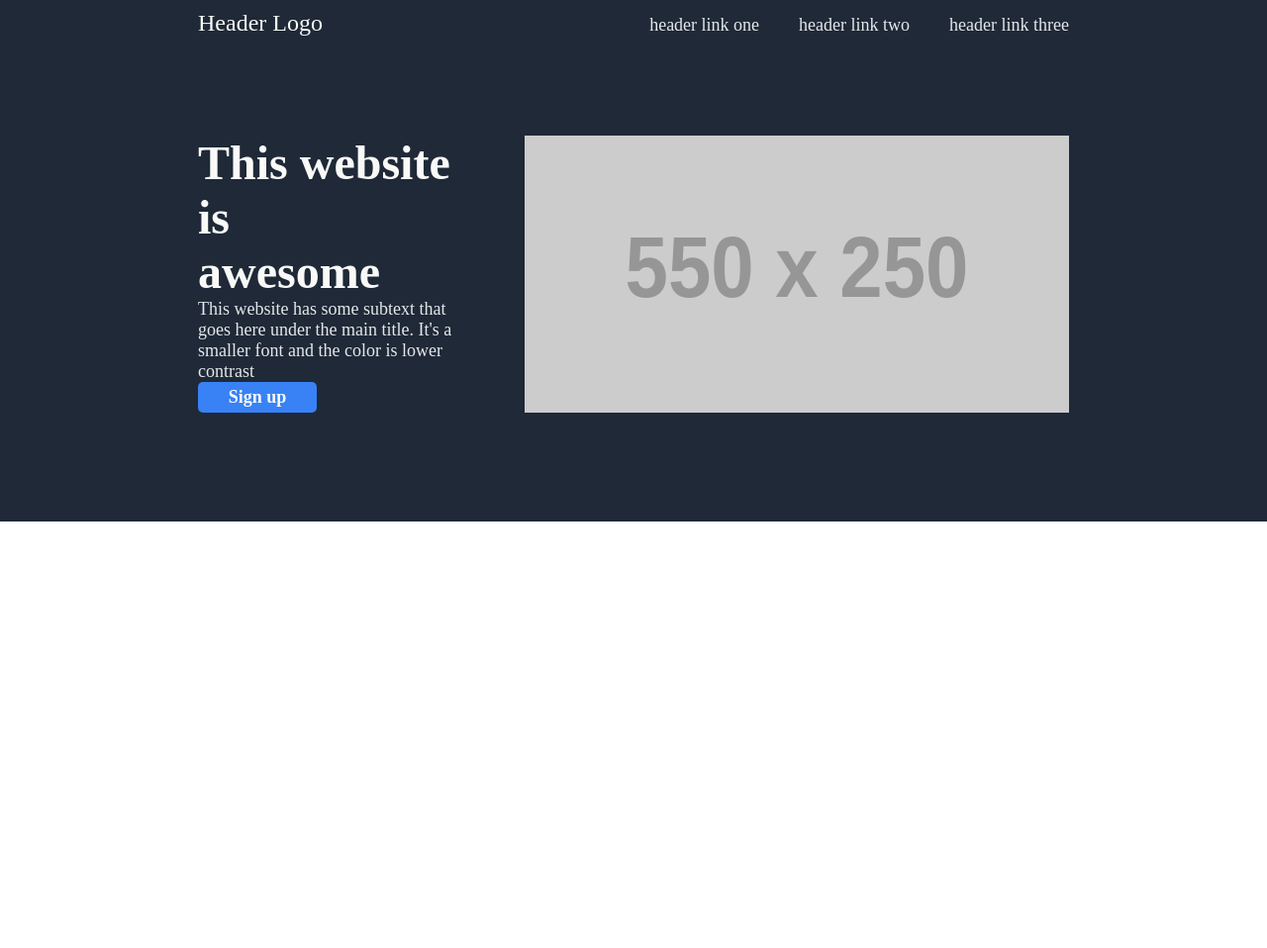
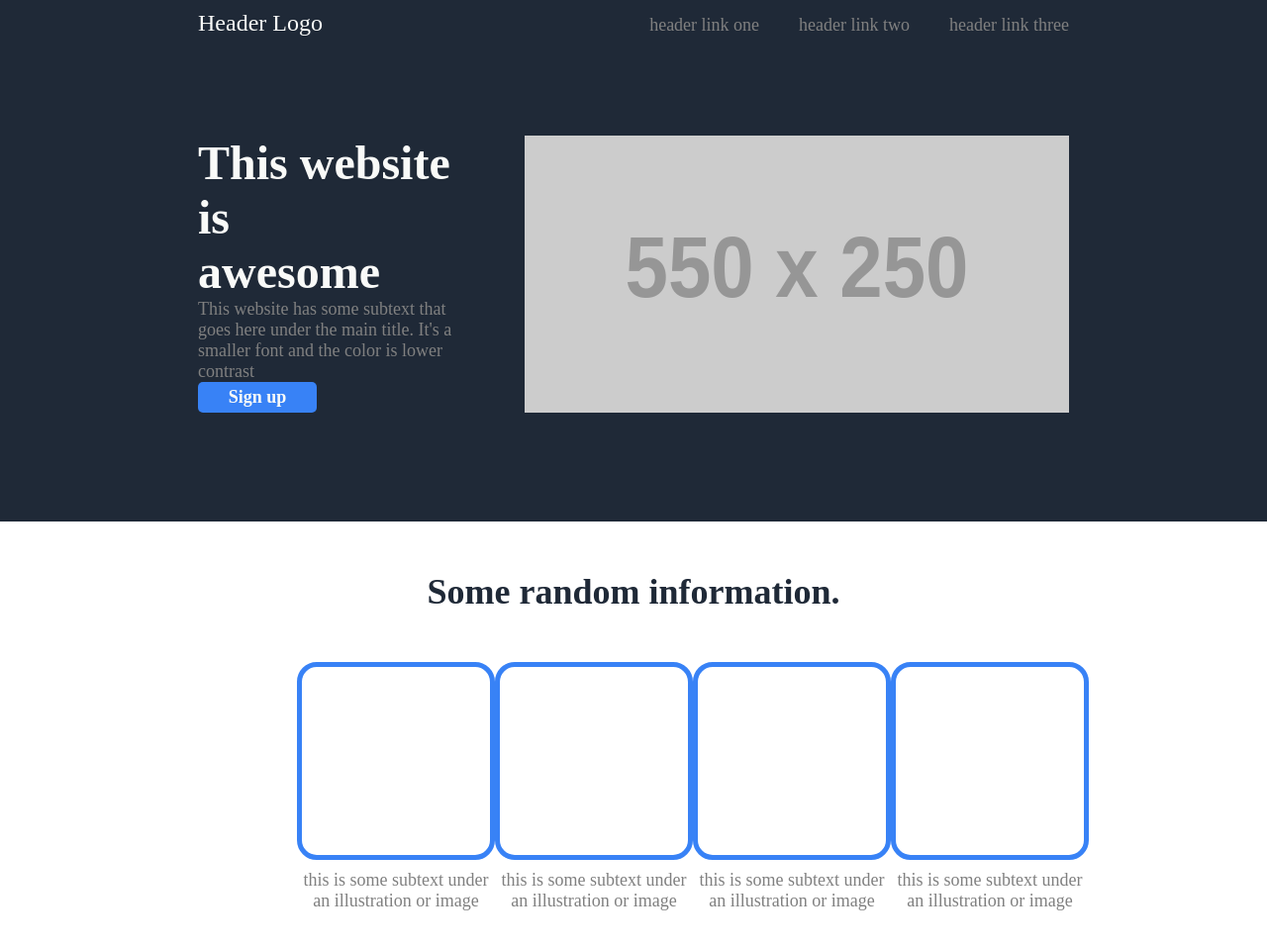
Before and after one commit to Eaduhc/odin-landing-page, a plain HTML site: page index.html in a window 1280 px wide. Shown: the whole page at 99% size. Before the commit the page ends 800 px from the top, so only its background shows below. Drawn offline with Linux system fonts and the light colour scheme; placeholder pictures from the web are drawn by us.

Commit message:
功能：完成页面 information 区域

```diff
--- a/index.html
+++ b/index.html
@@ -28,6 +28,35 @@
                 <img class="hero-image" src="https://placehold.co/550x250" alt="占位图片">
             </div>
         </div>
+        <div class="information">
+            <h2 class="information-title">Some random information.</h2>
+            <div class="information-section">
+                <div class="information-item">
+                    <div class="information-item-image"></div>
+                    <div class="information-item-subtext">
+                        this is some subtext under an illustration or image
+                    </div>
+                </div>
+                <div class="information-item">
+                    <div class="information-item-image"></div>
+                    <div class="information-item-subtext">
+                        this is some subtext under an illustration or image
+                    </div>
+                </div>
+                <div class="information-item">
+                    <div class="information-item-image"></div>
+                    <div class="information-item-subtext">
+                        this is some subtext under an illustration or image
+                    </div>
+                </div>
+                <div class="information-item">
+                    <div class="information-item-image"></div>
+                    <div class="information-item-subtext">
+                        this is some subtext under an illustration or image
+                    </div>
+                </div>
+            </div>
+        </div>
     </div>
 </body>
 </html>
--- a/style.css
+++ b/style.css
@@ -38,7 +38,7 @@ a {
 /* 头部导航链接样式 */
 .header-link {
     font-size: 18px;
-    color: #e5e7eb;
+    color: gray;
     display: flex;
     gap: 40px;
     list-style: none;
@@ -67,7 +67,7 @@ a {
 /* 设置 hero 标题下附加文字样式 */
 .hero-secondary-text {
     font-size: 18px;
-    color: #e5e7eb;
+    color: gray;
 }
 
 /* 设置 hero 注册按钮样式 */
@@ -82,3 +82,44 @@ a {
     border-radius: 5px;
     padding: 5px 0;
 }
+
+/* 页面 information 区域样式 */
+.information {
+    padding: 0 300px;
+    margin-bottom: 100px;
+}
+
+/* information 区域标题样式 */
+.information-title {
+    color: #1f2937;
+    font-size: 36px;
+    text-align: center;
+    margin: 50px 0;
+}
+
+/* 四个 information item 所在区域样式 */
+.information-section {
+    display: flex;
+    justify-content: space-between;
+}
+
+/* information item 样式 */
+.information-item {
+    width: 200px;
+}
+
+/* information item 图片样式 */
+.information-item-image {
+    width: 200px;
+    height: 200px;
+    border: #3882f6 5px solid;
+    border-radius: 20px;
+    margin-bottom: 10px;
+}
+
+/* information item 标题样式 */
+.information-item-subtext {
+    font-size: 18px;
+    color: gray;
+    text-align: center;
+}
```
